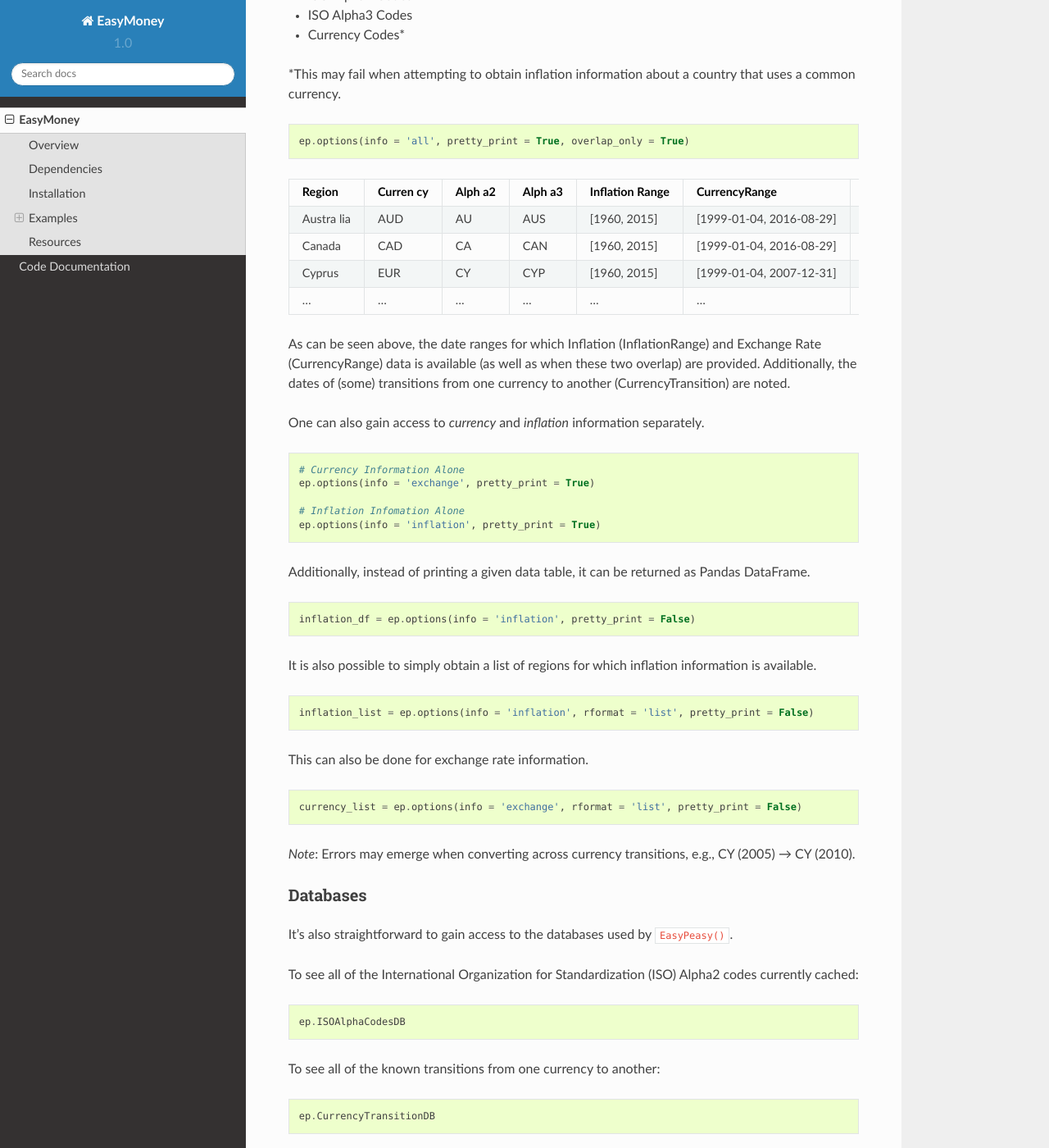
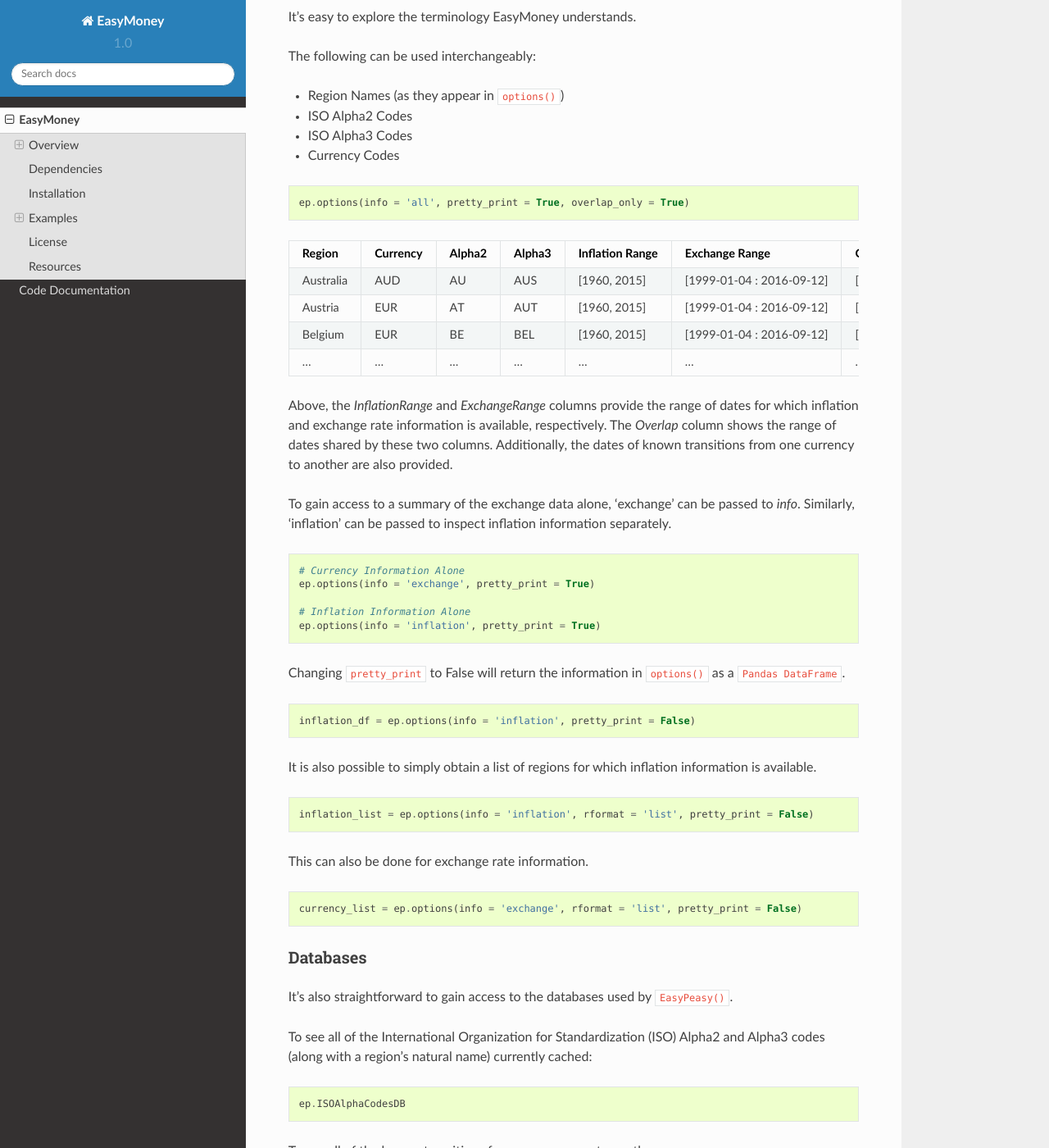
Before and after one commit to TariqAHassan/EasyMoney, a Sphinx documentation site: the page built from docs/README.rst, in a window 1280 px wide and 1400 px high, scrolled down 2483 px. Shown: the whole window at 82% size. Built offline with Sphinx 7.4.7 and the Read the Docs theme 2.0.0, drawn with Linux system fonts in a browser that asks for light colours; pages that are not in the unit, such as notebooks, are missing from menus; some of the changed text lies outside the part shown.

Commit message:
Update README

```diff
--- a/docs/README.rst
+++ b/docs/README.rst
@@ -4,14 +4,25 @@
 Overview
 ~~~~~~~~
 
-EasyMoney is a set of tools for:
+Project Summary
+'''''''''''''''
 
--  computing inflation
--  currency conversions
--  adjusting a given currency for inflation
--  'normalizing' a currency, i.e., adjust for inflation and then convert
-   to a base currency.
--  doing all of the above without having to memorize currency codes!
+This package is primarily intended to be used in the domain of Data Science to simplify
+the process of analysing data sets which contain money information. Often, the financial information
+within, or often between, data sets is be separated in time (inflation), currency (conversion)
+and/or the ways in which these sources refer to the currency being used (e.g., ISO Alpha2 Codes vs. Currency Codes).
+Conventionally, this has required handcrafting a patchwork of techniques and tools to control for these differences on a
+case-by-case basis. EasyMoney is intended to streamline this process to make comparisons across these dimensions
+extremely simple and straightforward.
+
+Feature Summary
+'''''''''''''''
+
+- Computing Inflation
+- Currency Conversion
+- Adjusting a given currency for Inflation
+- 'Normalizing' a currency, i.e., adjust for inflation and then convert to a base currency.
+- Relating ISO Alpha2/3 Codes, Currency Codes and a region's Natural Name.
 
 **NOTICE: THIS TOOL IS FOR INFORMATION PURPOSES ONLY.**
 
@@ -23,12 +34,7 @@
 EasyMoney requires: `numpy <http://www.numpy.org>`__,
 `pandas <http://pandas.pydata.org>`__,
 `requests <http://docs.python-requests.org/en/master/>`__ and
-`wbdata <https://github.com/OliverSherouse/wbdata>`__\ †.
-
-Internet access is required to create an instance of the main
-``EasyPeasy()`` class. However, once EasyMoney has cached the latest
-data from online databases (see below), internet access is no longer
-required.
+`wbdata <https://github.com/OliverSherouse/wbdata>`__\ :sup:`†`.
 
 --------------
 
@@ -133,50 +139,46 @@
 -  Region Names (as they appear in ``options()``)
 -  ISO Alpha2 Codes
 -  ISO Alpha3 Codes
--  Currency Codes\*
-
-\*This may fail when attempting to obtain inflation information about a
-country that uses a common currency.
+-  Currency Codes
 
 .. code:: python
 
     ep.options(info = 'all', pretty_print = True, overlap_only = True)
 
-+--------+--------+------+------+-----------+----------------+----------------+------------+
-| Region | Curren | Alph | Alph | Inflation | CurrencyRange  | Overlap        | CurrencyTr |
-|        | cy     | a2   | a3   | Range     |                |                | ansition   |
-+========+========+======+======+===========+================+================+============+
-| Austra | AUD    | AU   | AUS  | [1960,    | [1999-01-04,   | [1999-01-04,   |            |
-| lia    |        |      |      | 2015]     | 2016-08-29]    | 2015-12-31]    |            |
-+--------+--------+------+------+-----------+----------------+----------------+------------+
-| Canada | CAD    | CA   | CAN  | [1960,    | [1999-01-04,   | [1999-01-04,   |            |
-|        |        |      |      | 2015]     | 2016-08-29]    | 2015-12-31]    |            |
-+--------+--------+------+------+-----------+----------------+----------------+------------+
-| Cyprus | EUR    | CY   | CYP  | [1960,    | [1999-01-04,   | [1999-01-04,   | 2008       |
-|        |        |      |      | 2015]     | 2007-12-31]    | 2007-12-31]    |            |
-+--------+--------+------+------+-----------+----------------+----------------+------------+
-| ...    | ...    | ...  | ...  | ...       | ...            | ...            | ...        |
-+--------+--------+------+------+-----------+----------------+----------------+------------+
++-----------+----------+--------+--------+-----------+-----------------+-----------------+-------------+
+| Region    | Currency | Alpha2 | Alpha3 | Inflation | Exchange        | Overlap         | Transitions |
+|           |          |        |        | Range     | Range           |                 |             |
++===========+==========+========+========+===========+=================+=================+=============+
+| Australia | AUD      | AU     | AUS    | [1960,    | [1999-01-04 :   | [1999-01-04 :   |             |
+|           |          |        |        | 2015]     | 2016-09-12]     | 2015-12-31]     |             |
++-----------+----------+--------+--------+-----------+-----------------+-----------------+-------------+
+| Austria   | EUR      | AT     | AUT    | [1960,    | [1999-01-04 :   | [1999-01-04 :   | 1999 (ATS   |
+|           |          |        |        | 2015]     | 2016-09-12]     | 2015-12-31]     | to EUR)     |
++-----------+----------+--------+--------+-----------+-----------------+-----------------+-------------+
+| Belgium   | EUR      | BE     | BEL    | [1960,    | [1999-01-04 :   | [1999-01-04 :   | 1999 (BEF   |
+|           |          |        |        | 2015]     | 2016-09-12]     | 2015-12-31]     | to EUR)     |
++-----------+----------+--------+--------+-----------+-----------------+-----------------+-------------+
+| ...       | ...      | ...    | ...    | ...       | ...             | ...             | ...         |
++-----------+----------+--------+--------+-----------+-----------------+-----------------+-------------+
 
-As can be seen above, the date ranges for which Inflation
-(InflationRange) and Exchange Rate (CurrencyRange) data is available (as
-well as when these two overlap) are provided. Additionally, the dates of
-(some) transitions from one currency to another (CurrencyTransition) are
-noted.
+Above, the *InflationRange* and *ExchangeRange* columns provide the range of dates for
+which inflation and exchange rate information is available, respectively. The *Overlap* column
+shows the range of dates shared by these two columns.
+Additionally, the dates of known transitions from one currency to another are also provided.
 
-One can also gain access to *currency* and *inflation* information
-separately.
+To gain access to a summary of the exchange data alone, 'exchange' can be passed to *info*.
+Similarly, 'inflation' can be passed to inspect inflation information separately.
 
 .. code:: python
 
     # Currency Information Alone
     ep.options(info = 'exchange', pretty_print = True)
 
-    # Inflation Infomation Alone
+    # Inflation Information Alone
     ep.options(info = 'inflation', pretty_print = True)
 
-Additionally, instead of printing a given data table, it can be returned
-as Pandas DataFrame.
+Changing ``pretty_print`` to False will return the information in ``options()`` as
+a ``Pandas DataFrame``.
 
 .. code:: python
 
@@ -195,8 +197,6 @@
 
     currency_list = ep.options(info = 'exchange', rformat = 'list', pretty_print = False)
 
-*Note*: Errors may emerge when converting across currency transitions,
-e.g., CY (2005) → CY (2010).
 
 Databases
 '''''''''
@@ -205,7 +205,7 @@
 ``EasyPeasy()``.
 
 To see all of the International Organization for Standardization (ISO)
-Alpha2 codes currently cached:
+Alpha2 and Alpha3 codes (along with a region's natural name) currently cached:
 
 .. code:: python
 
@@ -237,19 +237,24 @@
     ep.ConsumerPriceIndexDB
 
 It's also easy to save these databases to disk so they can be used
-offline or modified. One can simply pass a directory when creating an
-instance of the class.
+offline or modified. To do so, one can simply pass a directory when creating an
+instance of the ``EasyPeasy()`` class.
 
 .. code:: python
 
     ep = EasyPeasy('/path/of/your/choosing')
 
-If this directory does not contain all of the required DataBases, it
-will be populated with them.
+If this directory does not contain all of the required databases, it
+will be populated with them. Conversely, if the the directory already contains
+some of the required databases, ``EasyPeasy()`` will automagically
+read in the existing databases and generate only those databases that are missing.
 
-If the directory already contains some of the required databases,
-``EasyPeasy()`` will automagically read in the existing databases and
-generate only those databases that are missing.
+--------------
+
+License
+~~~~~~~~~
+
+This software is provided under a BSD License.
 
 --------------
 
@@ -276,10 +281,10 @@
          2. Rates are updated by the ECB around 16:00 CET.
          3. The ECB states, clearly, that usage for transaction purposes
             is strongly discouraged. This sentiment is echoed here;
-            ***as stated above, this tool is intended to be for
-            information purposes only***.
+            **as stated above, this tool is intended to be for
+            information purposes only**.
          4. ALL EXCHANGE RESULTS OBTAINED FROM EASYMONEY ARE THE RESULT
             OF CALCULATIONS BASED ON ECB DATA. THAT IS, THESE RESULTS
             ARE NOT A DIRECT REPORTING OF ECB-PROVIDED DATA.
 
-†Sherouse, Oliver (2014). Wbdata. Arlington, VA.
+:sup:`†` Sherouse, Oliver (2014). Wbdata. Arlington, VA.
```
Also changed, not shown: README.md (+12 -17 lines).
